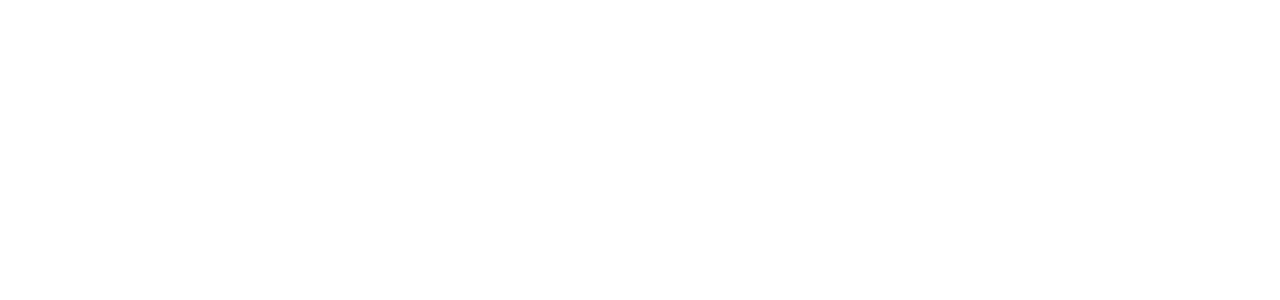
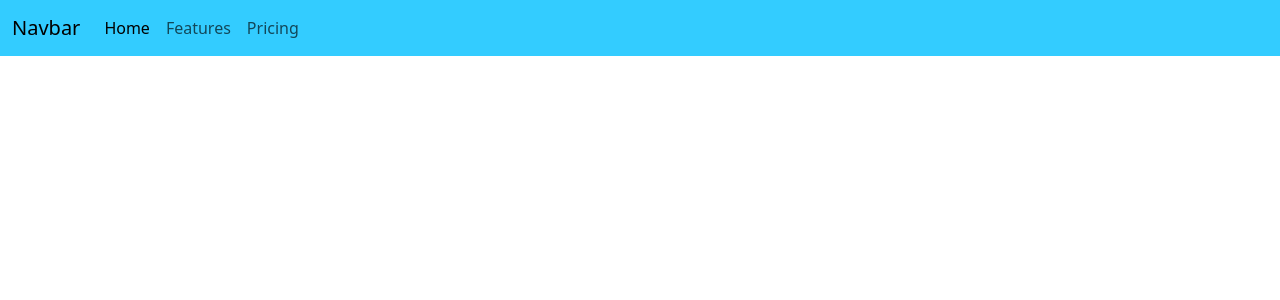
Before and after one commit to JKH47/15G_Project, a Flask app: page / in a window 1280 px wide. Before the commit the part shown is empty. Shown: the top 300 px of the page. Run offline with Flask 3, Linux system fonts and the light colour scheme.

Commit message:
nav bar cool color

```diff
--- a/template/index.html
+++ b/template/index.html
@@ -1,11 +1,41 @@
-<html><!DOCTYPE html>
+<html>
+<!DOCTYPE html>
 <html lang="en">
+
 <head>
     <meta charset="UTF-8">
     <meta name="viewport" content="width=device-width, initial-scale=1.0">
-    <title>Document</title>
+    <link href="https://cdn.jsdelivr.net/npm/bootstrap@5.3.3/dist/css/bootstrap.min.css" rel="stylesheet"
+        integrity="sha384-QWTKZyjpPEjISv5WaRU9OFeRpok6YctnYmDr5pNlyT2bRjXh0JMhjY6hW+ALEwIH" crossorigin="anonymous">
+    <title>메인 페이지</title>
 </head>
+<link rel="stylesheet" href="style.css">
 <body>
+    <nav class="navbar navbar-expand-lg cool">
+        <div class="container-fluid">
+            <a class="navbar-brand" href="#">Navbar</a>
+            <button class="navbar-toggler" type="button" data-bs-toggle="collapse" data-bs-target="#navbarNav"
+                aria-controls="navbarNav" aria-expanded="false" aria-label="Toggle navigation">
+                <span class="navbar-toggler-icon"></span>
+            </button>
+            <div class="collapse navbar-collapse" id="navbarNav">
+                <ul class="navbar-nav">
+                    <li class="nav-item">
+                        <a class="nav-link active" aria-current="page" href="#">Home</a>
+                    </li>
+                    <li class="nav-item">
+                        <a class="nav-link" href="#">Features</a>
+                    </li>
+                    <li class="nav-item">
+                        <a class="nav-link" href="#">Pricing</a>
+                    </li>
+                </ul>
+            </div>
+        </div>
+    </nav>
 
 </body>
-</html></html>
+
+</html>
+
+</html>
--- /dev/null
+++ b/template/style.css
@@ -0,0 +1,3 @@
+.cool{
+    background-color:#33CCFF ;
+}
```
